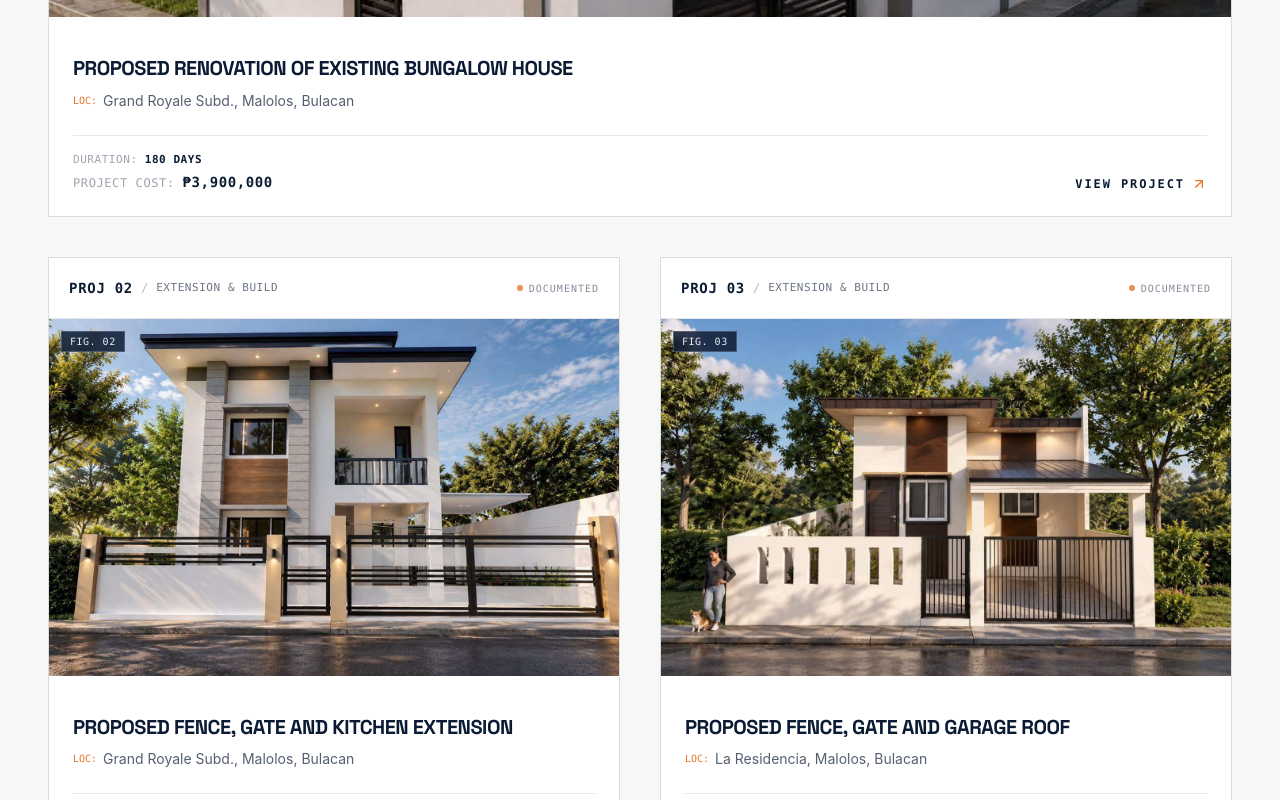
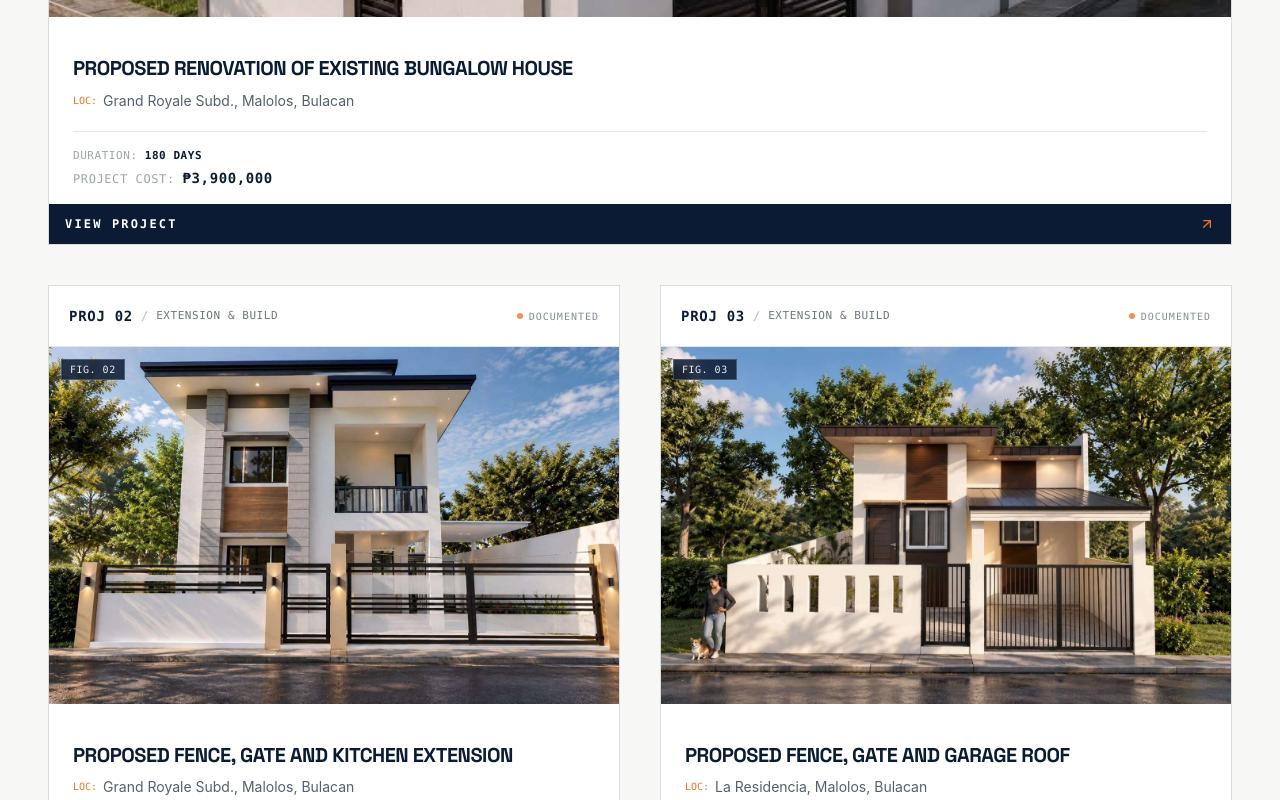
Before and after one commit to jhamir-web/EBD-portfolio, a React (Vite) app: page / in a window 1280 px wide. Shown: the part 1920-2720 px from the top of the page. Built offline with nearby package versions, Linux system fonts and the light colour scheme.

Commit message:
ProjectCard: make View Project a full-width navy button, consistent across all cards

```diff
--- a/src/components/ProjectCard.jsx
+++ b/src/components/ProjectCard.jsx
@@ -68,9 +68,8 @@ export default function ProjectCard({ project, onSelect, layoutType = 'standard'
           </p>
         </div>
 
-        {/* Bottom Metrics & View Action */}
-        <div className="mt-6 pt-4 border-t border-[#0B1B33]/10 flex items-end justify-between">
-          <div className="space-y-1">
+        {/* Bottom Metrics */}
+        <div className="mt-5 pt-4 border-t border-[#0B1B33]/10 space-y-1 mb-4">
           {project.duration && (
             <div className="text-[11px] font-mono uppercase tracking-wider text-[#0B1B33]/60">
               <span className="text-[#0B1B33]/40">DURATION: </span>
@@ -87,11 +86,12 @@ export default function ProjectCard({ project, onSelect, layoutType = 'standard'
           </div>
         </div>
 
-          {/* CTA Arrow */}
-          <div className="inline-flex items-center gap-1.5 text-xs font-mono font-semibold uppercase tracking-[0.16em] text-[#0B1B33] group-hover:text-[#E8752A] transition-colors">
-            <span>VIEW PROJECT</span>
-            <ArrowUpRight className="w-4 h-4 transition-transform duration-300 group-hover:translate-x-1 group-hover:-translate-y-1 text-[#E8752A]" />
-          </div>
+        {/* View Project CTA — full-width button, clearly clickable */}
+        <div className="flex items-center justify-between bg-[#0B1B33] group-hover:bg-[#E8752A] transition-colors duration-300 px-4 py-3 -mx-5 sm:-mx-6 -mb-5 sm:-mb-6">
+          <span className="text-xs font-mono font-bold uppercase tracking-[0.18em] text-white">
+            View Project
+          </span>
+          <ArrowUpRight className="w-4 h-4 text-[#E8752A] group-hover:text-white transition-colors duration-300 group-hover:translate-x-0.5 group-hover:-translate-y-0.5 transition-transform" />
         </div>
       </div>
     </article>
```
Lines whose indentation alone changed are shown as unchanged.
